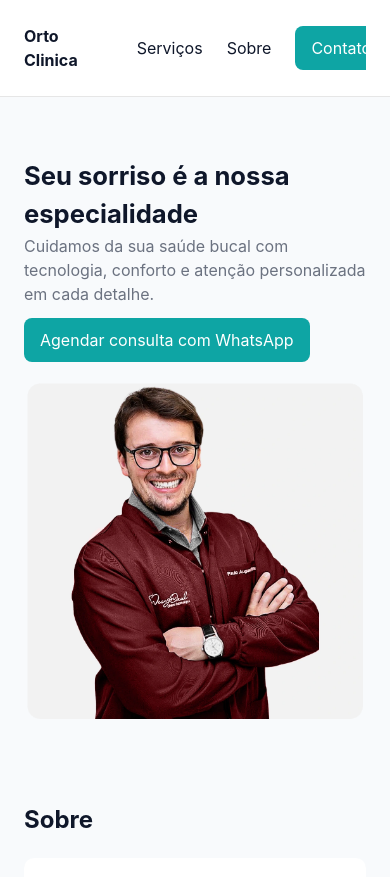
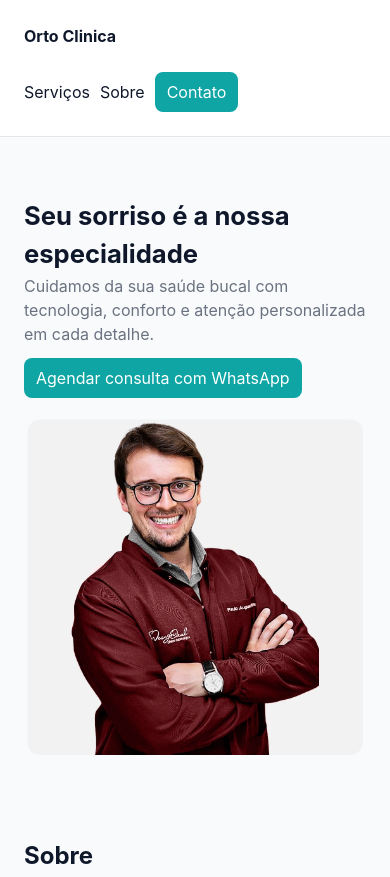
Before and after one commit to SamiLM4/Orto-Clinica-Site, a plain HTML site: page index.html in a window 390 px wide. Shown: the top 877 px of the page. Drawn offline with Linux system fonts and the light colour scheme.

Commit message:
Botao Mobile 1

```diff
--- a/styles.css
+++ b/styles.css
@@ -39,8 +39,8 @@ nav > div:last-child {
     display: flex;
     gap: 12px;
     align-items: center;
-    flex-wrap: nowrap;
-    overflow-x: auto; /* permite rolagem horizontal se necessário */
+    flex-wrap: wrap; /* permite quebra para manter botões visíveis */
+    overflow-x: visible;
 }
 
 nav a {
@@ -150,6 +150,39 @@ textarea {
     }
 }
 
+/* Small-screen responsive fixes */
+@media (max-width: 600px) {
+    nav {
+        flex-direction: column;
+        align-items: flex-start;
+    }
+    nav > div:last-child {
+        margin-top: 8px;
+        gap: 10px;
+        width: 100%;
+        flex-wrap: wrap;
+        overflow-x: visible;
+    }
+    nav a {
+        margin-left: 0;
+        white-space: normal;
+    }
+}
+
+@media (max-width: 480px) {
+    #contactForm .row > div {
+        flex-direction: column;
+        align-items: stretch;
+    }
+    #contactForm .row > div .btn {
+        width: 100%;
+        text-align: center;
+    }
+    .btn {
+        padding: 8px 12px;
+    }
+}
+
 @media(min-width:1024px) {
     .container {
         max-width: 1200px
```
